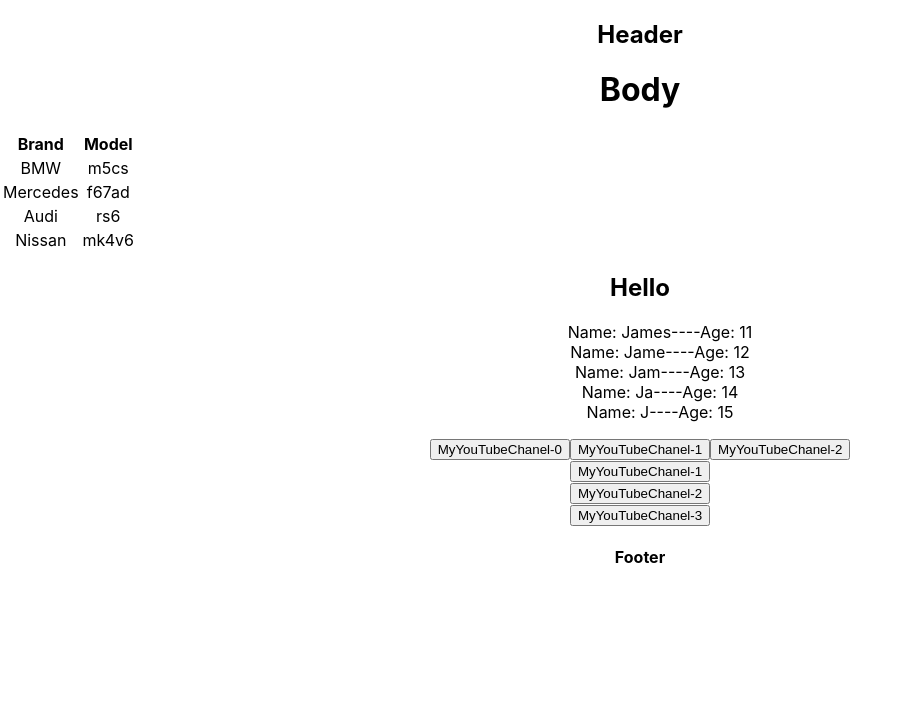
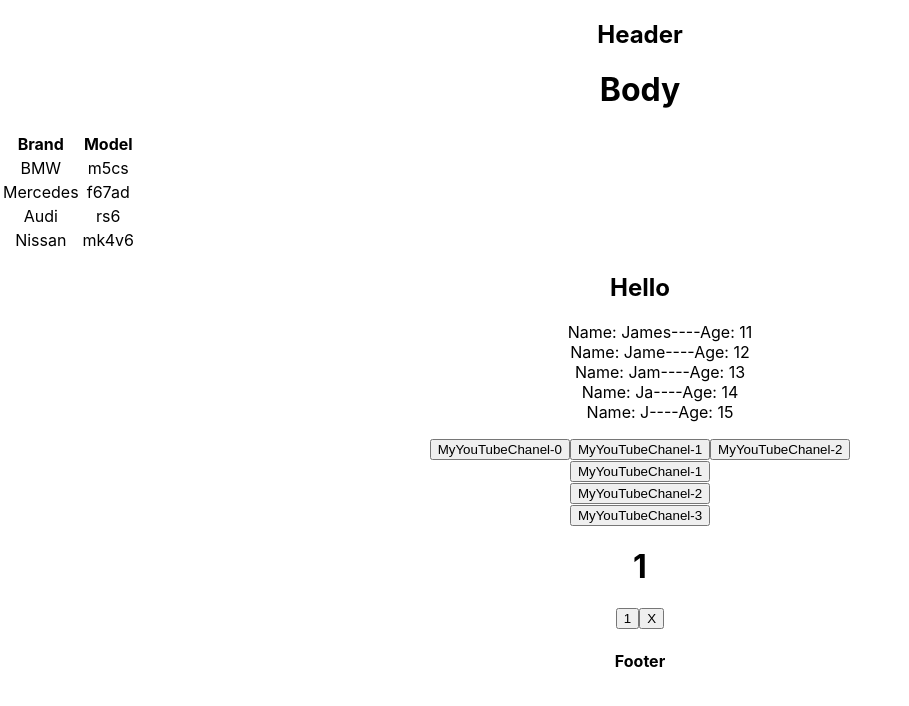
Before and after one commit to AlexMuhin-IT/PractikForIgor, a React (Create React App) app: page / in a window 1280 px wide. Shown: the top 706 px of the page, without its empty margins (0-909 px from the left). Built offline with nearby package versions, Linux system fonts and the light colour scheme.

Commit message:
решил задачу Игоря с обнулением значения но не уверен что правильно, но задачу выполнил

```diff
--- a/src/components/Body.tsx
+++ b/src/components/Body.tsx
@@ -1,6 +1,7 @@
 import React from 'react';
 import {NewComponint} from "./NewComponint";
 import {NewLesson} from "./NewLesson";
+import {NewLesson2} from "./NewLesson2";
 
 type BodyPropsType = {
     title: string
@@ -22,6 +23,7 @@ export const Body = (props: BodyPropsType) => {
             <h1>{props.title}</h1>
             <NewComponint students={students}/>
             <NewLesson/>
+            <NewLesson2/>
         </div>
     );
 };
--- a/src/components/NewLesson.tsx
+++ b/src/components/NewLesson.tsx
@@ -1,4 +1,4 @@
-import React, {MouseEvent} from 'react';
+import React, {MouseEvent, useState} from 'react';
 import {Button} from "./Button";
 import {subscribe} from "node:diagnostics_channel";
 
@@ -32,6 +32,7 @@ export const NewLesson = () => {
             <Button name={'MyYouTubeChanel-2'}
                     callBack={() => forButton2('Limon is click', 36, 'I live in Bahchiparish')}/>
             <Button name={'MyYouTubeChanel-3'} callBack={forButton3}/>
+
         </div>
     );
 };
--- /dev/null
+++ b/src/components/NewLesson2.tsx
@@ -0,0 +1,24 @@
+import React, {MouseEvent, useState} from 'react';
+
+
+export const NewLesson2 = () => {
+
+    let [a, setA] = useState(1);
+
+    const onClickHandler = () => {
+        setA(++a);
+        console.log(a)
+    };
+    let b=1;
+    const onClickHandlerClear = () => {
+        setA(b);
+    };
+
+    return (
+        <div>
+            <h1>{a}</h1>
+            <button onClick={onClickHandler}>{a}</button>
+            <button onClick={onClickHandlerClear}>X</button>
+        </div>
+    );
+};
```
